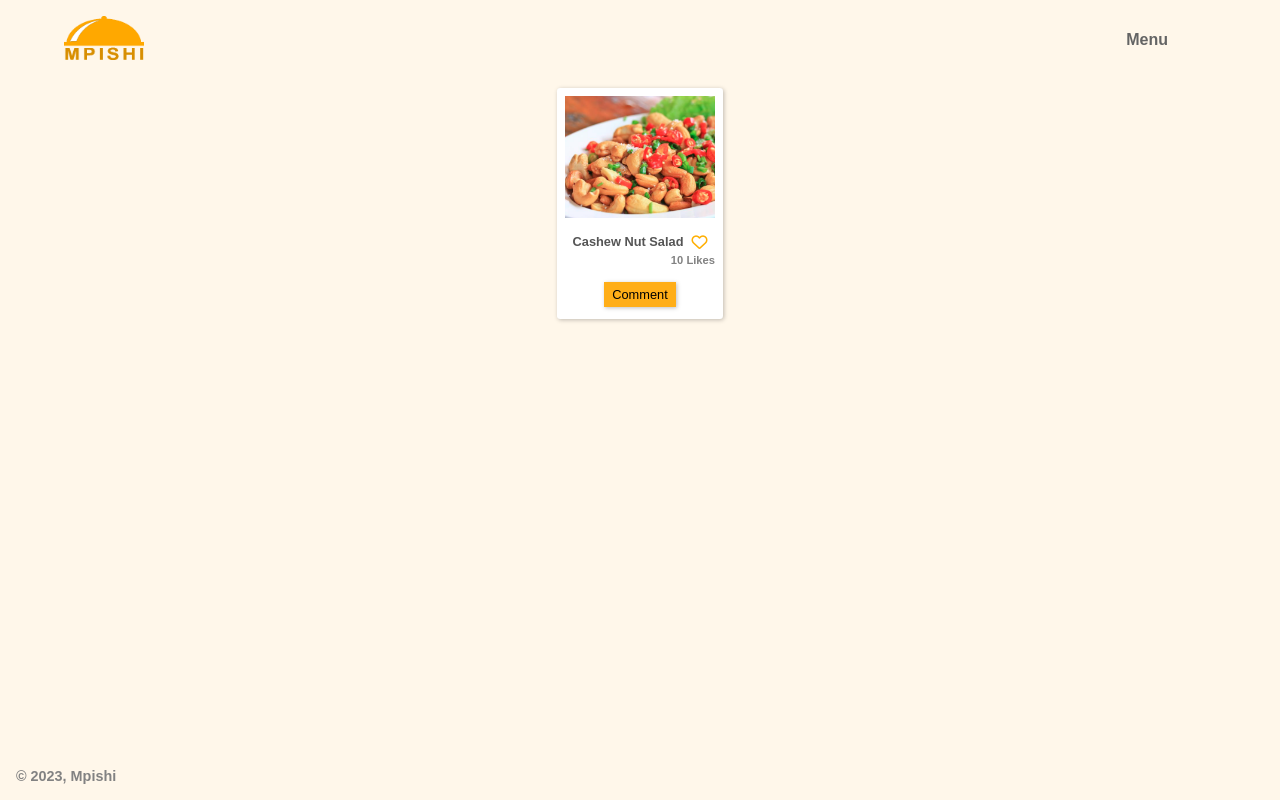
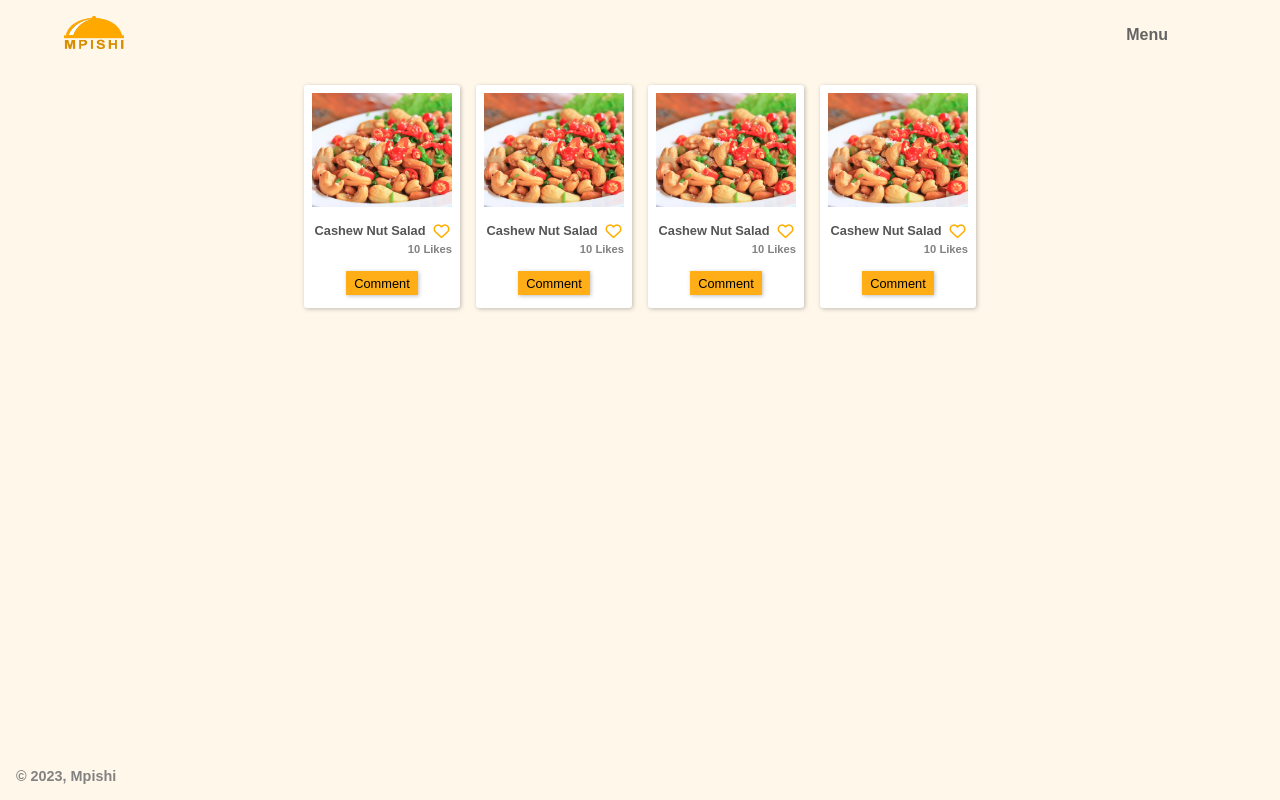
Before and after one commit to firepicaso/Social-Interaction-Capstone-Module2, a website built with webpack: page src/index.html in a window 1280 px wide. Built offline with nearby package versions, Linux system fonts and the light colour scheme.

Commit message:
Fix layout of the homepage

```diff
--- a/src/index.html
+++ b/src/index.html
@@ -27,6 +27,33 @@
                 <h3 class="like-counter">10 Likes</h3>
                 <button>Comment</button>
             </div>
+            <div class="menu-card">
+                <img src="./Asset/cashew.png" alt="Platter1">
+                <div class="menu-title">
+                    <h2>Cashew Nut Salad</h2>
+                    <i class="fa-regular fa-heart" style="color: #feae01;"></i>
+                </div>
+                <h3 class="like-counter">10 Likes</h3>
+                <button>Comment</button>
+            </div>
+            <div class="menu-card">
+                <img src="./Asset/cashew.png" alt="Platter1">
+                <div class="menu-title">
+                    <h2>Cashew Nut Salad</h2>
+                    <i class="fa-regular fa-heart" style="color: #feae01;"></i>
+                </div>
+                <h3 class="like-counter">10 Likes</h3>
+                <button>Comment</button>
+            </div>
+            <div class="menu-card">
+                <img src="./Asset/cashew.png" alt="Platter1">
+                <div class="menu-title">
+                    <h2>Cashew Nut Salad</h2>
+                    <i class="fa-regular fa-heart" style="color: #feae01;"></i>
+                </div>
+                <h3 class="like-counter">10 Likes</h3>
+                <button>Comment</button>
+            </div>
         </div>
     </main>
     <footer>
--- a/src/styles.css
+++ b/src/styles.css
@@ -18,11 +18,11 @@ header {
     display: flex;
     align-items: center;
     justify-content: space-between;
-    margin-bottom: 0.5rem;
+    margin-bottom: 1rem;
 }
 
 header img {
-    width: 80px;
+    width: 60px;
 }
 
 .nav-div {
@@ -56,7 +56,7 @@ header img {
 }
 
 .menu-card img {
-    width: 150px;
+    width: 140px;
 }
 
 .menu-title {
```
